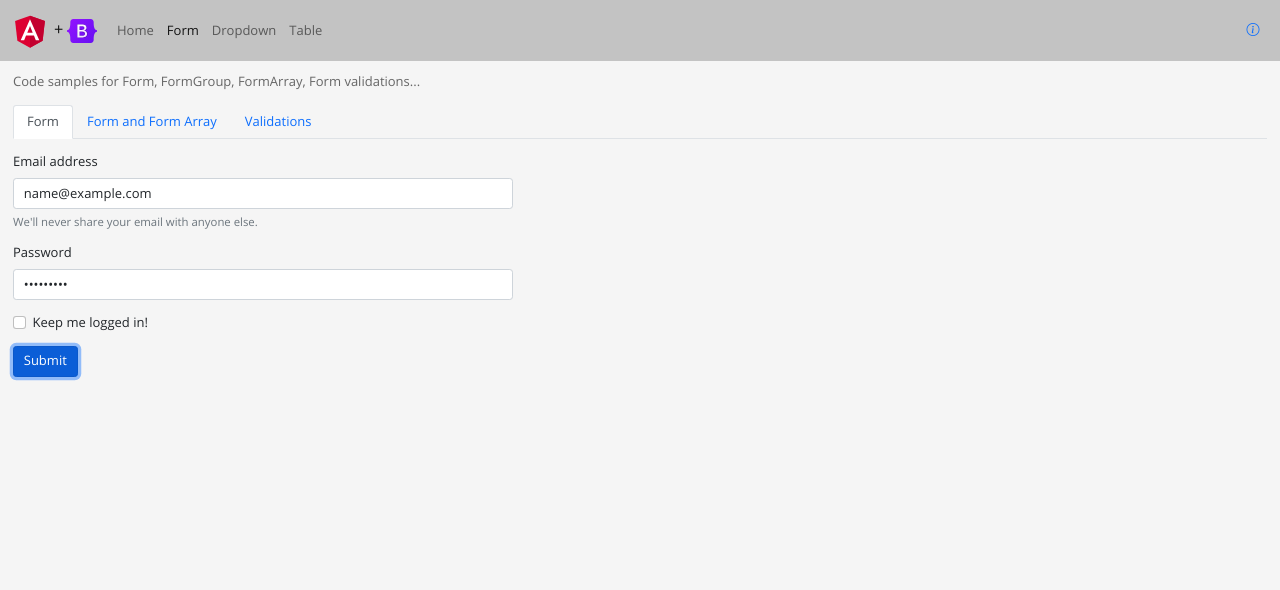
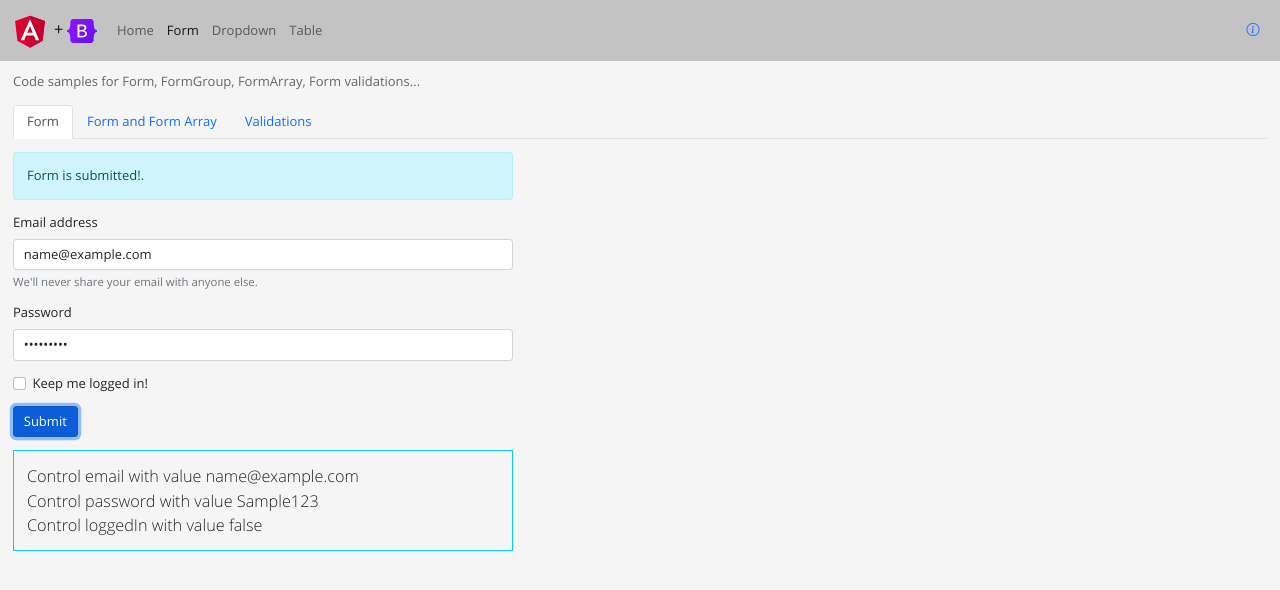
Before and after one commit to kumargandhi/angular-bootstrap-sample, an Angular app: page /form in a window 1280 px wide. Both pictures are taken after typing "name@example.com", "Sample123" into the empty fields and a click on the button "Submit". Shown: the top 590 px of the page. Built offline with nearby package versions, Linux system fonts and the light colour scheme.

Commit message:
Simple form changes

```diff
--- a/src/app/form/components/simple-form/simple-form.component.html
+++ b/src/app/form/components/simple-form/simple-form.component.html
@@ -1,4 +1,11 @@
-<form class="needs-validation simple-form" [formGroup]="form">
+<form
+    class="needs-validation simple-form"
+    [formGroup]="form"
+    (ngSubmit)="onFormSubmit($event)"
+>
+    <div class="alert alert-info" role="alert" *ngIf="isFormSubmitted">
+        Form is submitted!.
+    </div>
     <div class="mb-3">
         <label for="email" class="form-label">Email address</label>
         <input
@@ -35,4 +42,9 @@
         >
     </div>
     <button type="submit" class="btn btn-primary">Submit</button>
+    <p
+        class="lead border border-info p-3 mt-3"
+        *ngIf="isFormSubmitted"
+        [innerHTML]="formDesc"
+    ></p>
 </form>
--- a/src/app/form/components/simple-form/simple-form.component.ts
+++ b/src/app/form/components/simple-form/simple-form.component.ts
@@ -2,9 +2,9 @@ import {
     ChangeDetectionStrategy,
     ChangeDetectorRef,
     Component,
-    OnInit,
 } from '@angular/core';
 import { FormBuilder, FormGroup, Validators } from '@angular/forms';
+import * as _ from 'lodash';
 
 @Component({
     selector: 'app-simple-form',
@@ -12,10 +12,12 @@ import { FormBuilder, FormGroup, Validators } from '@angular/forms';
     styleUrls: ['./simple-form.component.scss'],
     changeDetection: ChangeDetectionStrategy.OnPush,
 })
-export class SimpleFormComponent implements OnInit {
+export class SimpleFormComponent {
     form: FormGroup;
 
     isFormSubmitted = false;
+
+    formDesc: string;
 
     constructor(private _fb: FormBuilder, private _cd: ChangeDetectorRef) {
         this.form = this._fb.group({
@@ -25,5 +27,14 @@ export class SimpleFormComponent implements OnInit {
         });
     }
 
-    ngOnInit(): void {}
+    onFormSubmit($event: any) {
+        if (!$event) {
+            return;
+        }
+        this.isFormSubmitted = true;
+        this.formDesc = '';
+        _.forIn(this.form.controls, (value, key) => {
+            this.formDesc += `Control ${key} with value ${value.value}<br>`;
+        });
+    }
 }
--- a/tsconfig.json
+++ b/tsconfig.json
@@ -22,6 +22,7 @@
         "enableI18nLegacyMessageIdFormat": false,
         "strictInjectionParameters": true,
         "strictInputAccessModifiers": true,
-        "strictTemplates": true
+        "strictTemplates": true,
+        "strictPropertyInitialization": false
     }
 }
```
Also changed, not shown: .eslintrc.json.
